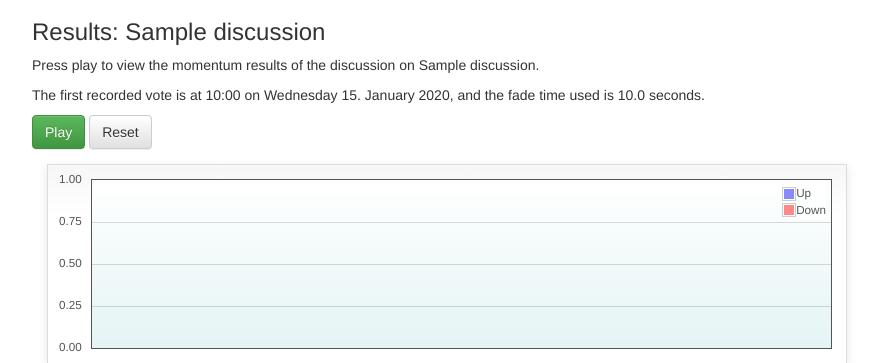
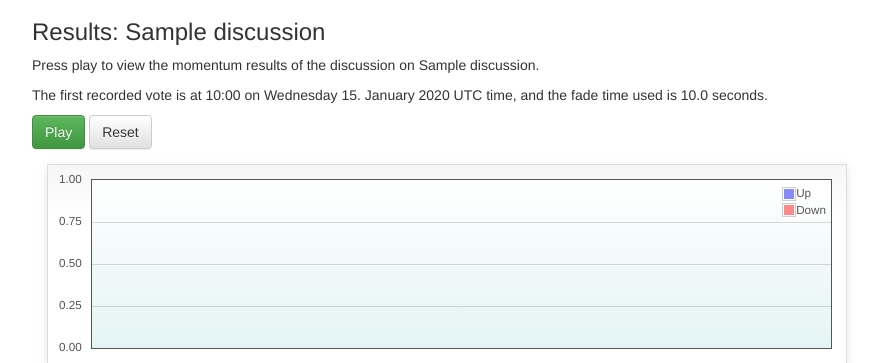
Before and after one commit to hmartiro/voting-cfp, a Django app: page /view/1/ in a window 1280 px wide. Shown: the part 51-414 px from the top of the page, without its empty margins (38-916 px from the left). Run offline with Django 3.2, Linux system fonts and the light colour scheme; tables that the repository leaves empty hold one stand-in row (values such as "Sample post"); some libraries are stand-ins or nearby versions.

Commit message:
clarified utc time

```diff
--- a/voting_project/templates/view.html
+++ b/voting_project/templates/view.html
@@ -7,7 +7,7 @@
     <p>
         Press play to view the momentum results of the discussion on {{discussion}}.
     </p><p>
-        The first recorded vote is at {{ start_time }}, and the fade time used is {{ fade_time }} seconds.
+        The first recorded vote is at {{ start_time }} UTC time, and the fade time used is {{ fade_time }} seconds.
     </p>
     <!--<ul>
         {% for vote in votes %}
```
Also changed, not shown: voting_project/vote_app/models.py (line endings or trailing spaces).
